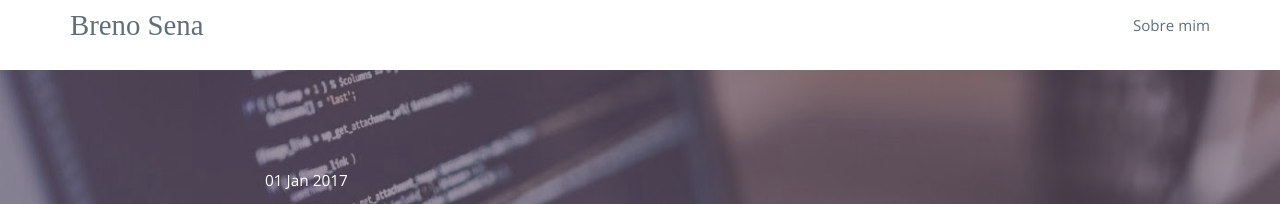
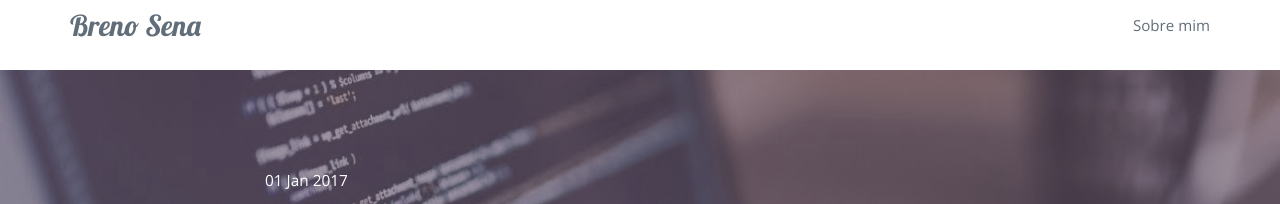
Before and after one commit to brenofsena/brenofsena.github.io, a Jekyll site: the page built from _posts/2017-01-01-como-se-tornar-um-desenvolvedor-web.markdown, in a window 1280 px wide. Shown: the top 204 px of the page. Built offline with Jekyll 4.4.1, drawn with Linux system fonts in a browser that asks for light colours; nearby versions of some CDN libraries; comment, search, counter and statistics services are not loaded.

Commit message:
update head

```diff
--- a/_includes/head.html
+++ b/_includes/head.html
@@ -6,7 +6,7 @@
   <link  rel="shortcut icon" href="/assets/img/favicon.ico" type="image/x-icon">
   <title>{% if page.title %} {{ page.title }} {% else %} {{ site.title }} {% endif %}</title>
   <!-- Google Fonts -->
-  <link href="https://fonts.googleapis.com/css?family=Open+Sans:400,800" rel="stylesheet">
+  <link href="https://fonts.googleapis.com/css?family=Lobster|Open+Sans:400,800" rel="stylesheet">
   <!-- Bootstrap CSS -->
   <link rel="stylesheet" href="https://maxcdn.bootstrapcdn.com/bootstrap/3.3.7/css/bootstrap.min.css" integrity="sha384-BVYiiSIFeK1dGmJRAkycuHAHRg32OmUcww7on3RYdg4Va+PmSTsz/K68vbdEjh4u" crossorigin="anonymous">
   <!-- Custom CSS -->
```
